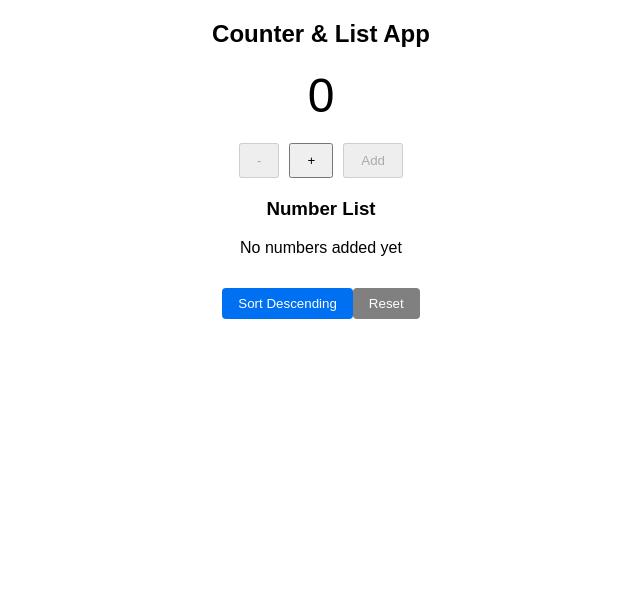
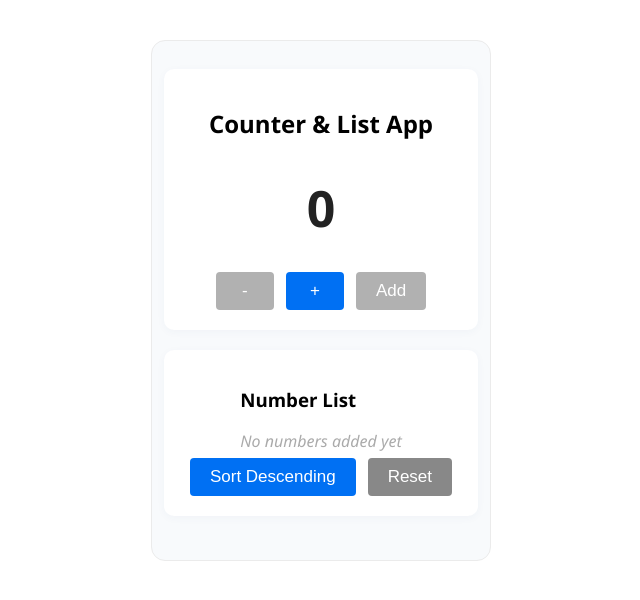
Before and after one commit to shanwaz-hussain/raiqa_health_assignment, a React (Create React App) app: page / in a window 1280 px wide. Shown: the top 600 px of the page, without its empty margins (319-959 px from the left). Built offline with nearby package versions, Linux system fonts and the light colour scheme.

Commit message:
Organizing the code with external css

```diff
--- a/src/App.css
+++ b/src/App.css
@@ -1,38 +1,92 @@
-.App {
-  text-align: center;
+.app-container {
+  max-width: 340px;
+  margin: 40px auto;
+  border: 1px solid #ebebeb;
+  border-radius: 14px;
+  background: #f8fafc;
+  padding: 28px 12px 26px 12px;
+  font-family: 'Segoe UI', Arial, sans-serif;
+  box-sizing: border-box;
 }
 
-.App-logo {
-  height: 40vmin;
-  pointer-events: none;
+.section {
+  background: #fff;
+  border-radius: 10px;
+  padding: 18px 12px 20px 12px;
+  margin-bottom: 18px;
+  box-shadow: 0 2px 8px rgba(60,84,120,0.04);
+  display: flex;
+  flex-direction: column;
+  align-items: center; /* Center all children horizontally */
 }
 
-@media (prefers-reduced-motion: no-preference) {
-  .App-logo {
-    animation: App-logo-spin infinite 20s linear;
-  }
+.counter-header, .list-header {
+  text-align: center;
+  width: 100%;
+  margin-top: 0;
 }
 
-.App-header {
-  background-color: #282c34;
-  min-height: 100vh;
-  display: flex;
-  flex-direction: column;
-  align-items: center;
-  justify-content: center;
-  font-size: calc(10px + 2vmin);
-  color: white;
+.big-number {
+  font-size: 50px;
+  font-weight: bold;
+  margin: 14px 0 24px 0;
+  color: #222;
+  text-align: center;
+  width: 100%;
 }
 
-.App-link {
-  color: #61dafb;
+.btn-bar {
+  display: flex;
+  justify-content: center;
+  gap: 12px;
+  margin-top: 6px;
 }
 
-@keyframes App-logo-spin {
-  from {
-    transform: rotate(0deg);
-  }
-  to {
-    transform: rotate(360deg);
-  }
+.app-btn {
+  background: #0070f3;
+  color: #fff;
+  border: none;
+  padding: 9px 20px;
+  border-radius: 4px;
+  font-size: 17px;
+  cursor: pointer;
+  transition: background 0.15s;
+  outline: none;
+  min-width: 58px;
 }
+.app-btn:disabled {
+  background: #b1b1b1;
+  cursor: not-allowed;
+}
+.app-btn.gray {
+  background: #888;
+}
+.app-btn:hover:not(:disabled) {
+  background: #025abc;
+}
+
+.list-section {
+  margin-top: 6px;
+  width: 100%;
+}
+
+.number-list {
+  list-style: decimal inside;
+  margin: 6px 0 0 0;
+  padding: 0;
+  width: 100%;
+  min-height: 26px;
+}
+.number-list li {
+  padding: 2px 0;
+  font-size: 17px;
+}
+
+.empty-msg {
+  color: #aaa;
+  margin: 8px 0 0 0;
+  font-style: italic;
+  min-height: 22px;
+  text-align: center;
+  width: 100%;
+}
--- a/src/App.js
+++ b/src/App.js
@@ -1,3 +1,4 @@
+import './App.css';
 import React, { useState } from "react";
 import Counter from "./Counter";
 import ListView from "./ListView";
@@ -36,46 +37,26 @@ const resetAll = () => {
   const sortedList = [...list].sort((a, b) => (sortAsc ? a - b : b - a));
 
   return (
-    <div
-      style={{
-        maxWidth: 320,
-        margin: "20px auto",
-        fontFamily: "Arial, sans-serif",
-        textAlign: "center",
-      }}
-    >
+    <div className="app-container" >
       <Counter addNumber={addNumber} />
+      <div className="section">
         <ListView list={sortedList} />
+        <div className="btn-bar">
           <button
             onClick={() => setSortAsc(!sortAsc)}
-        style={{
-          marginTop: 15,
-          padding: "8px 16px",
-          cursor: "pointer",
-          backgroundColor: "#0070f3",
-          color: "white",
-          border: "none",
-          borderRadius: 4,
-        }}
+            className="app-btn"
           >
             Sort {sortAsc ? "Descending" : "Ascending"}
           </button>
 
           <button
             onClick={resetAll}
-        style={{
-          marginTop: 15,
-          padding: "8px 16px",
-          cursor: "pointer",
-          backgroundColor: "gray",
-          color: "white",
-          border: "none",
-          borderRadius: 4,
-        }}
+            className="app-btn gray"
           >
             Reset
           </button>
-
+        </div>
+      </div>
     </div>
   );
 }
--- a/src/Counter.js
+++ b/src/Counter.js
@@ -12,23 +12,20 @@ export default function Counter({ addNumber }) {
   };
 
   return (
-    <div style={{ marginBottom: 20 }}>
+    <div className="section" style={{ marginBottom: 20 }}>
       <h2>Counter & List App</h2>
-      <div style={{ fontSize: 48, marginBottom: 20 }}>{count}</div>
+      <div className="big-number">{count}</div>
+      <div className="btn-bar">
       <button
         onClick={decrement}
         disabled={count === 0}
-        style={{
-          marginRight: 10,
-          padding: "8px 16px",
-          cursor: count === 0 ? "not-allowed" : "pointer",
-        }}
+        className="app-btn"
       >
         -
       </button>
       <button
         onClick={increment}
-        style={{ marginRight: 10, padding: "8px 16px", cursor: "pointer" }}
+        className="app-btn"
       >
         +
       </button>
@@ -36,11 +33,11 @@ export default function Counter({ addNumber }) {
       <button
         onClick={handleAdd}
         disabled={count === 0}
-        style={{ padding: "8px 16px", cursor: count === 0 ? "not-allowed" : "pointer" }}
+       className="app-btn"
       >
         Add
       </button>
-
+      </div>
     </div>
   );
 }
--- a/src/ListView.js
+++ b/src/ListView.js
@@ -5,11 +5,11 @@ export default function ListView({ list }) {
     <div>
       <h3>Number List</h3>
       {list.length === 0 ? (
-        <p>No numbers added yet</p>
+        <p className="empty-msg">No numbers added yet</p>
       ) : (
-        <ul style={{ paddingLeft: 20, textAlign: "left" }}>
+        <ul className="number-list">
           {list.map((num, index) => (
-            <li key={index} style={{ marginBottom: 4 }}>
+            <li key={index}>
               {num}
             </li>
           ))}
```
Lines whose indentation alone changed are shown as unchanged.
